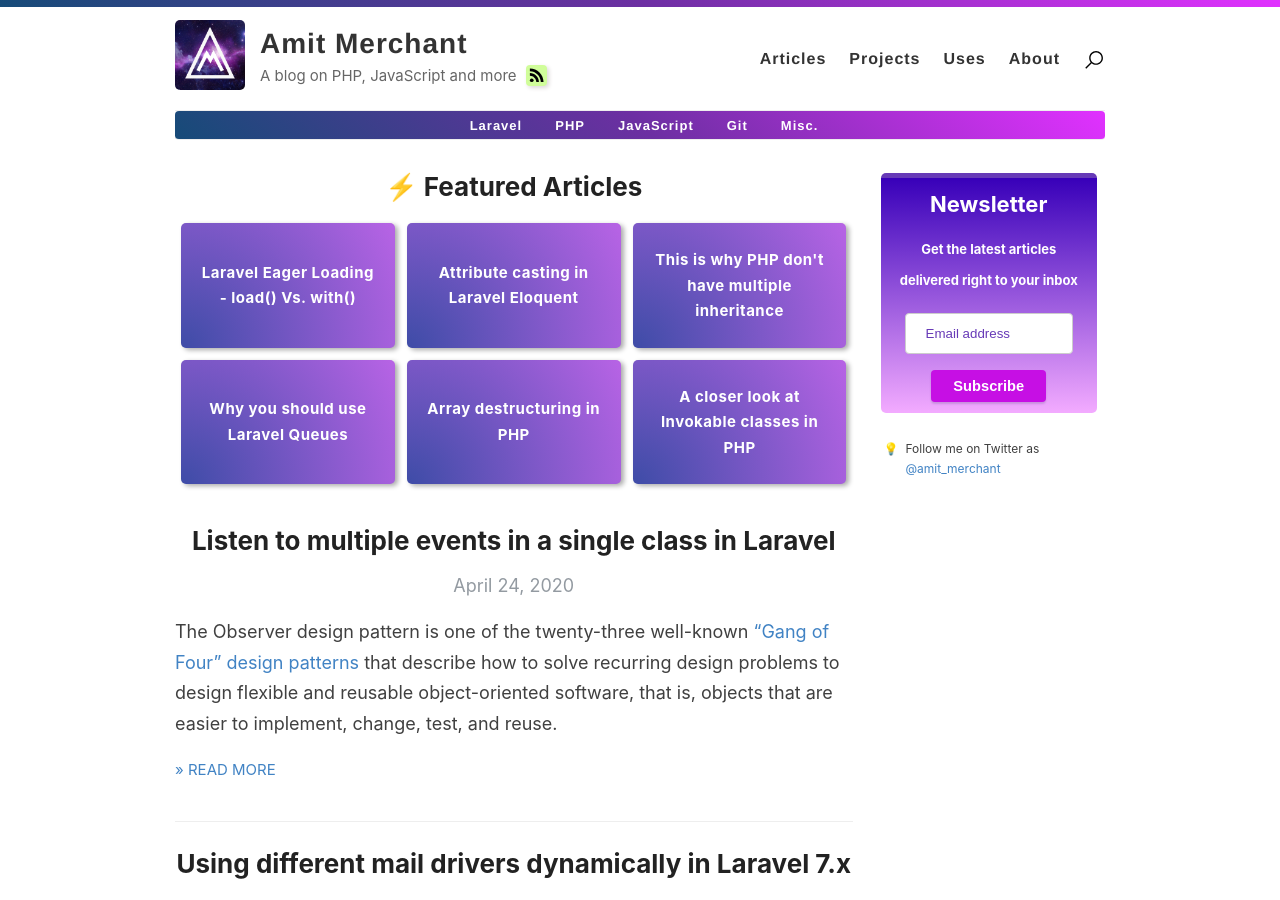
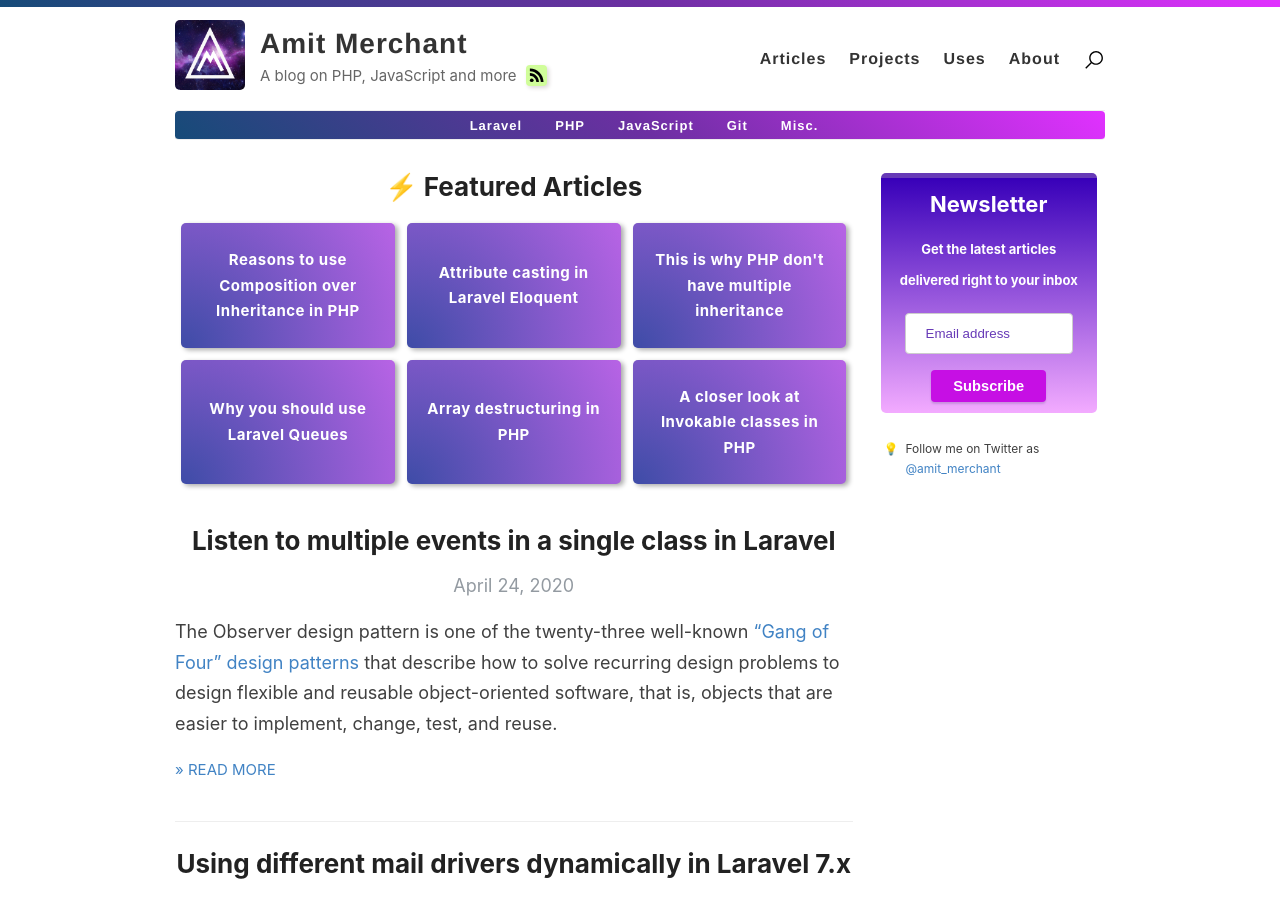
Before and after one commit to varunkumardev/amitmerchant1990.github.io, a Jekyll site: the page built from index.html, in a window 1280 px wide and 900 px high. Built offline with Jekyll 4.4.1, drawn with Linux system fonts in a browser that asks for light colours; the list of posts is cut into pages by our own code; comment, search, counter and statistics services are not loaded.

Commit message:
update featured articles.

```diff
--- a/_config.yml
+++ b/_config.yml
@@ -93,8 +93,8 @@
   - CNAME
 
 top_articles:
-  - url: /Laravel-Eager-Loading-Load-Vs-With/
-    title: Laravel Eager Loading - load() Vs. with()
+  - url: /reasons-use-composition-over-inheritance-php/
+    title: Reasons to use Composition over Inheritance in PHP
   - url: /attribute-casting-laravel/
     title: Attribute casting in Laravel Eloquent
   - url: /this-is-why-php-dont-have-multiple-inheritance/
```
